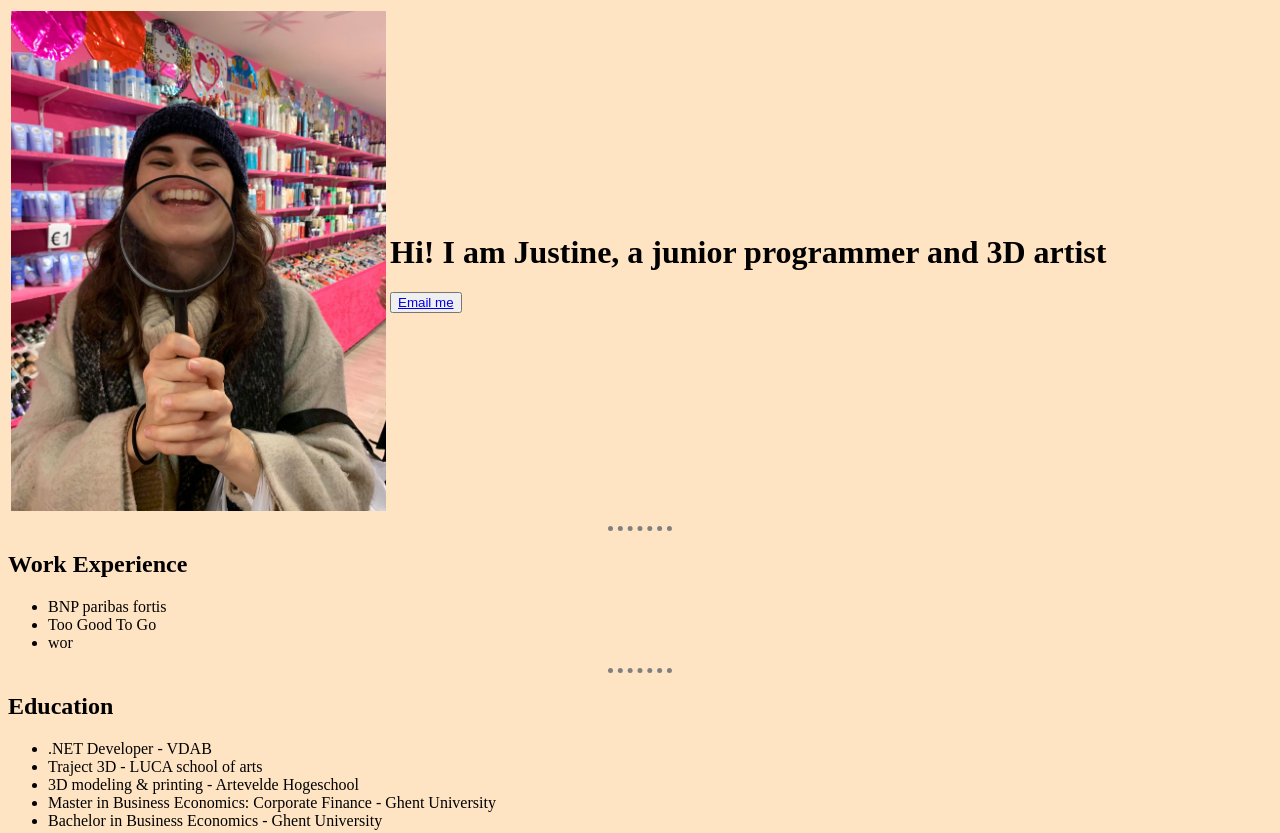
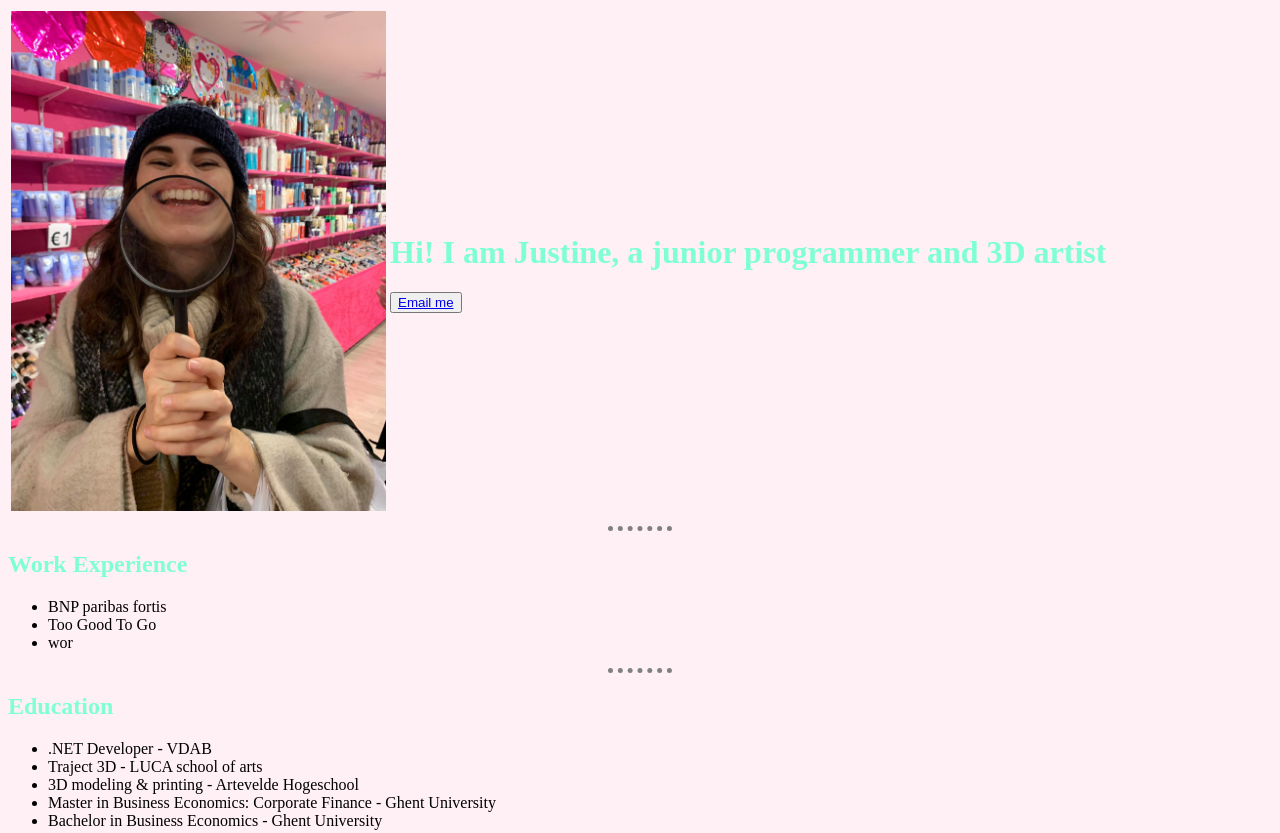
Before and after one commit to jjruyssc/jjruyssc.github.io, a plain HTML site: page index.html in a window 1280 px wide. Shown: the top 833 px of the page. Drawn offline with Linux system fonts and the light colour scheme.

Commit message:
toevoeging h1 en h2 styling

```diff
--- a/css/styles.css
+++ b/css/styles.css
@@ -1,5 +1,5 @@
 body {
-    background-color: bisque;
+    background-color:lavenderblush
 }
 
 hr {
@@ -9,3 +9,11 @@ hr {
     border-width: 5px;
     width: 5%
 }
+
+h1 {
+    color: aquamarine;
+}
+
+h2{
+    color: aquamarine;
+}
```
